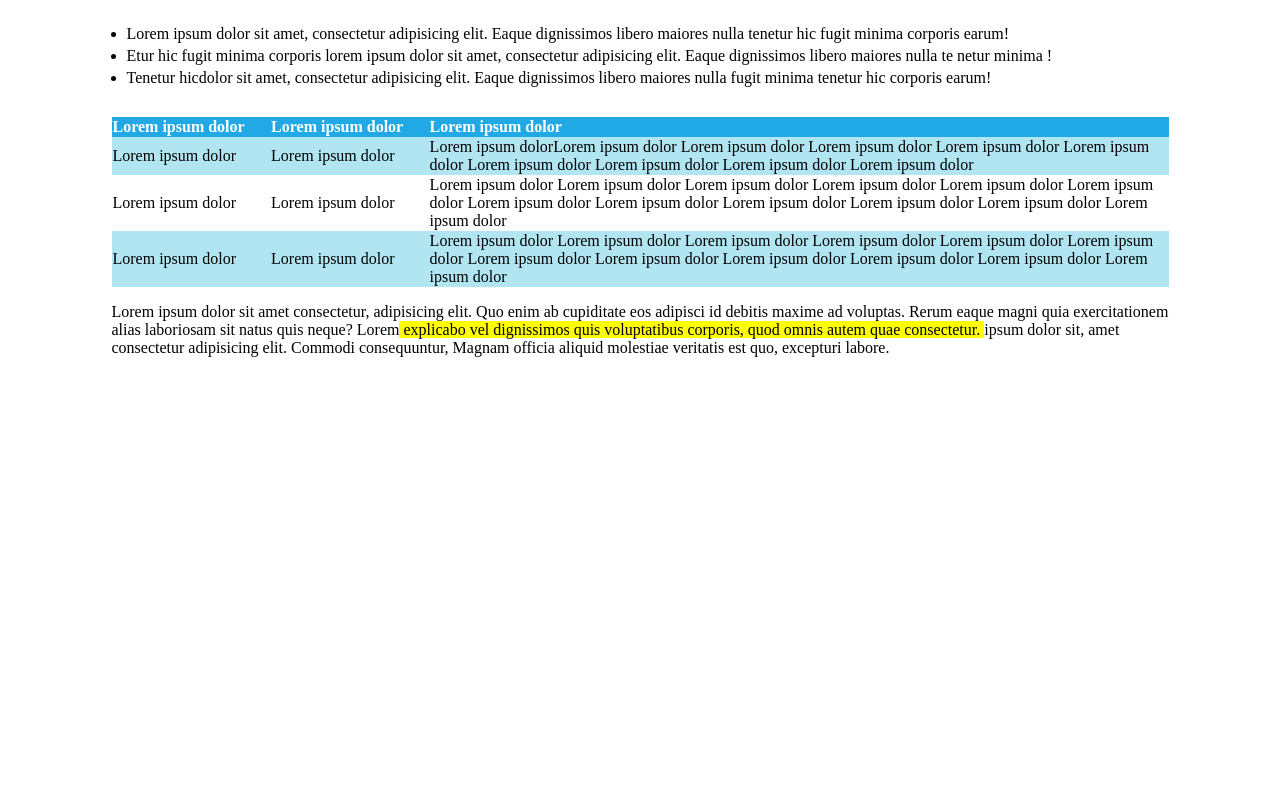
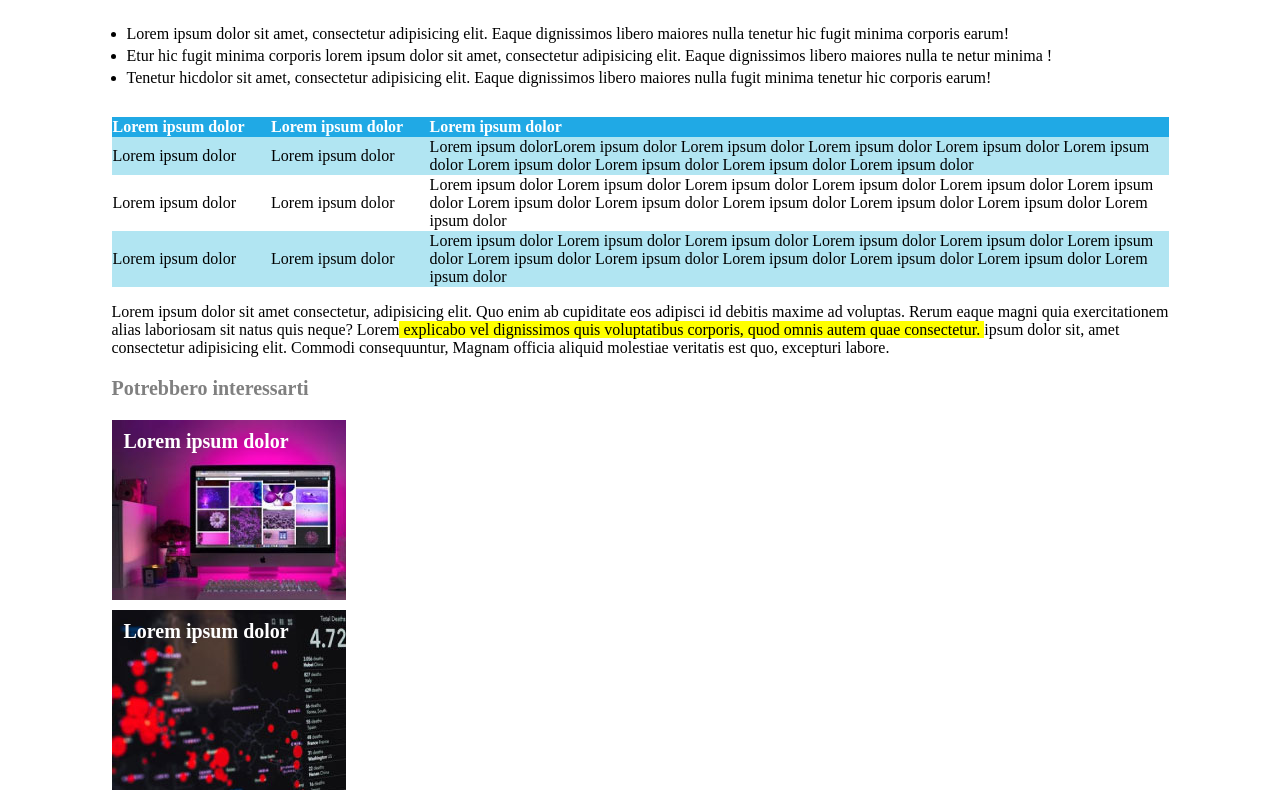
Before and after one commit to Yu4iy/html-css-booleaner, a plain HTML site: page index.html in a window 1280 px wide. Shown: the part 790-1588 px from the top of the page. Before the commit the page ends 1163 px from the top, so only its background shows below. Drawn offline with Linux system fonts and the light colour scheme.

Commit message:
add sec."Info"

```diff
--- a/css/style.css
+++ b/css/style.css
@@ -54,8 +54,6 @@ section ul {
 }
 
 /* sec."Table" */
-
-
 table, th, td {
 	border-collapse: collapse;
 	text-align: start;
@@ -72,3 +70,26 @@ table, th, td {
 .table-row {
 	background-color: #b1e5f2;
 }
+
+/* sec."Info" */
+div .img {
+	width: 210px;
+	height: 160px ;
+	color: #fff;
+	font-weight: 700;
+	font-size: 20px;
+	padding: 10px 12px;
+}
+.img-monitor {
+margin-bottom: 10px;
+	background-image: url("../img/monitor.jpg");
+}
+
+
+
+
+
+.img-map {
+
+	background-image: url("../img/graph.jpg");
+}
--- a/index.html
+++ b/index.html
@@ -102,6 +102,13 @@
 			<section>
 				<p>Lorem ipsum dolor sit amet consectetur, adipisicing elit. Quo enim ab cupiditate eos adipisci id debitis maxime ad voluptas. Rerum eaque magni quia exercitationem alias laboriosam sit natus quis neque? Lorem<span class="select-yel"> explicabo vel dignissimos quis voluptatibus corporis, quod omnis autem quae consectetur. </span> ipsum dolor sit, amet consectetur adipisicing elit. Commodi consequuntur, Magnam officia aliquid molestiae veritatis est quo, excepturi labore.</p>
 			</section>
+
+			<!-- sec."Info" -->
+			<section>
+				<h3 class="subtitle">Potrebbero interessarti</h3>
+				<div class="img img-monitor">Lorem ipsum dolor</div>
+				<div class="img img-map">Lorem ipsum dolor</div>
+			</section>
 		</main>
 	</div>
 </body>
```
